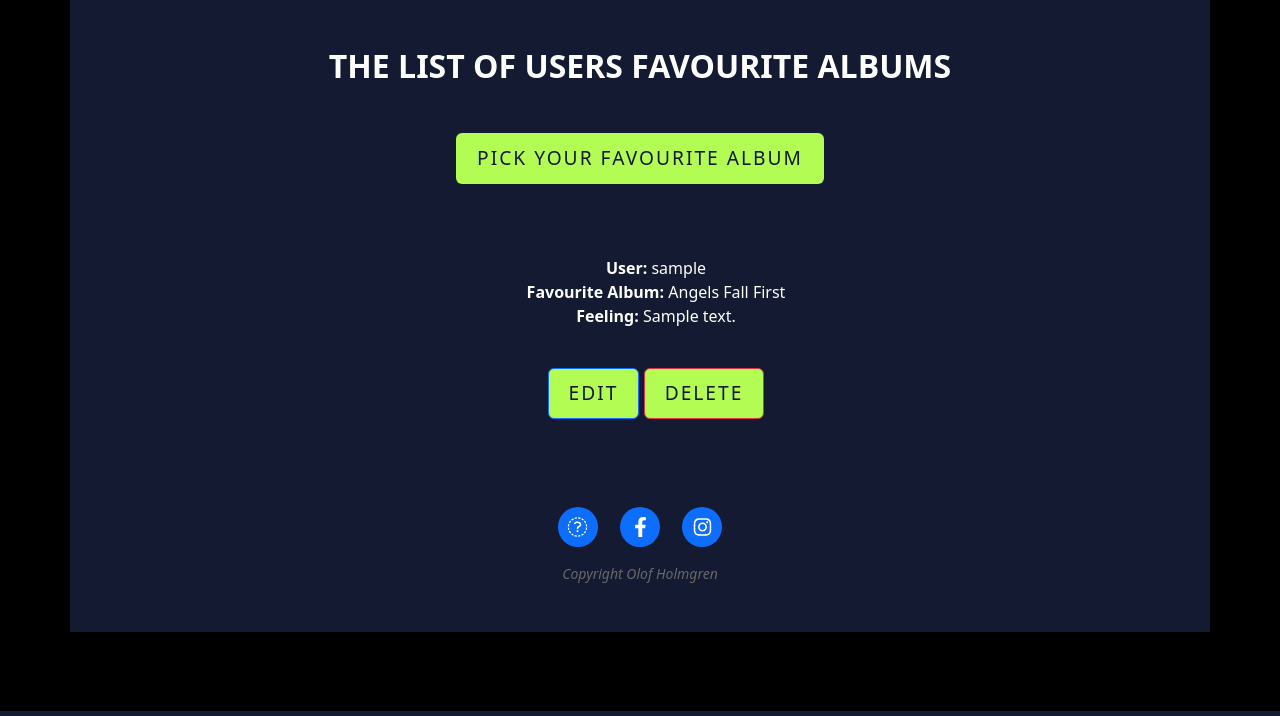
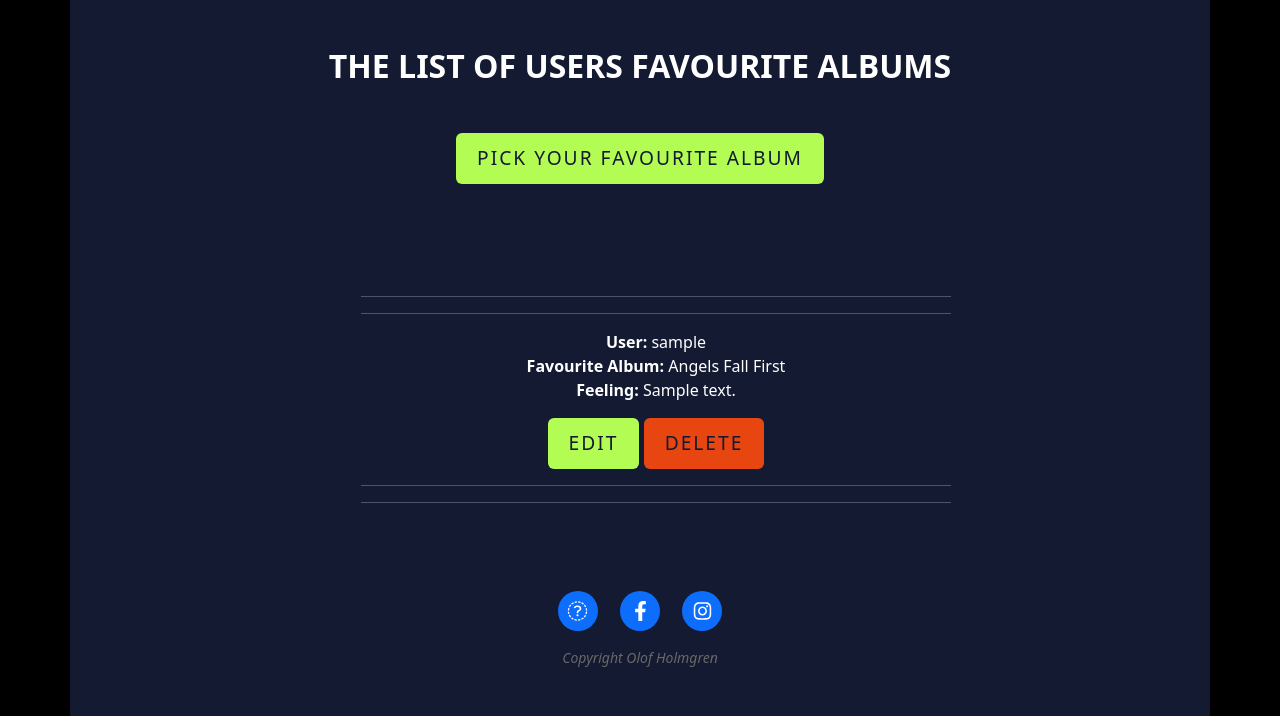
Before and after one commit to olleholmgren/nightwish-blog, a Django app: page /user_favourite_albums/ in a window 1280 px wide. Shown: the part 89-805 px from the top of the page. Run offline with Django 3.2, Linux system fonts and the light colour scheme; a user stored in the database is signed in; tables that the repository leaves empty hold one stand-in row (values such as "Sample post").

Commit message:
style user_favourite_albums template with red color for delete button and adding lines for separation

```diff
--- a/static/css/style.css
+++ b/static/css/style.css
@@ -117,8 +117,13 @@ h1 {
 }
 
 .btn-delete {
-  color: #E84610;
-  background: #E84610;
+  background-color: #E84610;
+  color: #131a31;
+  font-size: 1.2rem;
+  padding: 10px 20px;
+  text-transform: uppercase;
+  letter-spacing: 2px;
+  margin-top: 1rem;
 }
 
 .btn-like:hover,
--- a/templates/user_favourite_albums.html
+++ b/templates/user_favourite_albums.html
@@ -16,17 +16,21 @@
     <div>
         <div>
             <br>
+            <br>
+            <hr>
+            <hr>
             <strong>User:</strong> {{ fav_album.author.username }}
             <br>
             <strong>Favourite Album:</strong> {{ fav_album.get_favourite_album_display }}
             <br>
             <strong>Feeling:</strong> {{ fav_album.body }}
             <br>
-            <br>
             {% if user.is_authenticated and fav_album.author == user %}
-            <a href="{% url 'favouritealbum_edit' fav_album.id %}" class="btn btn-primary">Edit</a>
-            <a href="{% url 'favouritealbum_delete' fav_album.id %}" class="btn btn-danger" onclick="return confirm('Are you sure you want to delete this album?');">Delete</a>
+            <a href="{% url 'favouritealbum_edit' fav_album.id %}" class="btn">Edit</a>
+            <a href="{% url 'favouritealbum_delete' fav_album.id %}" class="btn btn-delete" onclick="return confirm('Are you sure you want to delete this album?');">Delete</a>
             {% endif %}
+            <hr>
+            <hr>
         </div>
     </div>
     {% empty %}
```
